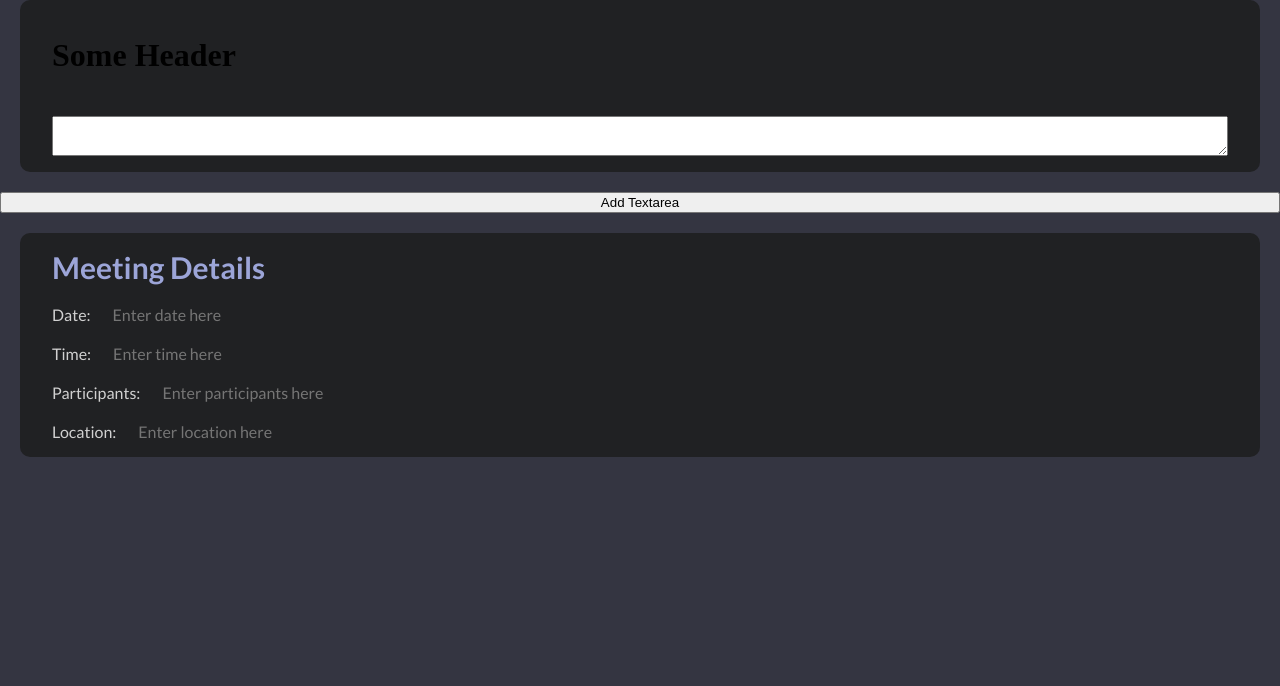
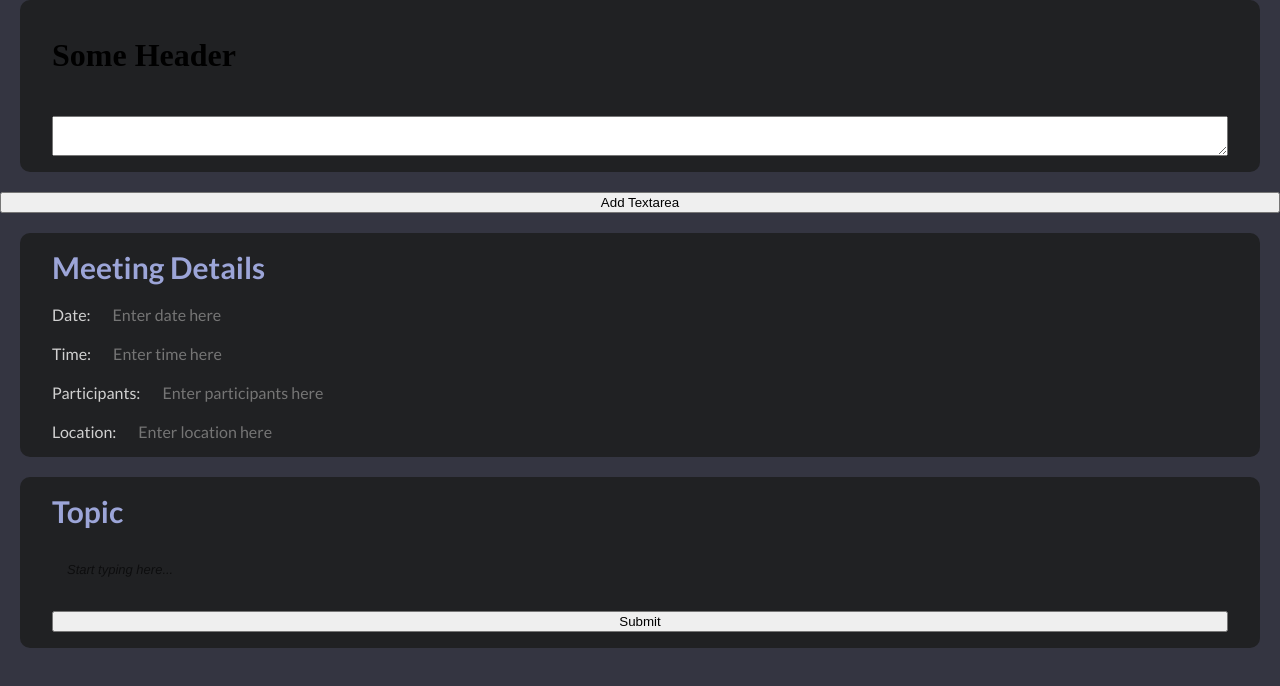
Before and after one commit to Jaywhisker/Satiscribble-UI, a Next.js app: page /centerArea in a window 1280 px wide. Shown: the top 686 px of the page. Built offline with nearby package versions, Linux system fonts and the light colour scheme.

Commit message:
Started working with reactquill

```diff
--- a/package.json
+++ b/package.json
@@ -11,8 +11,10 @@
   "dependencies": {
     "axios": "^1.6.0",
     "next": "13.5.6",
+    "quill": "^1.3.7",
     "react": "^18",
-    "react-dom": "^18"
+    "react-dom": "^18",
+    "react-quill": "^2.0.0"
   },
   "devDependencies": {
     "@types/node": "^20",
--- /dev/null
+++ b/src/components/ReactQuill.tsx
@@ -0,0 +1,45 @@
+import React, { useState, useEffect } from "react";
+import dynamic from "next/dynamic";
+import styles from "@/styles/components/DynamicTextArea.module.css";
+
+// Since ReactQuill relies on the global document object, we need to import it dynamically
+const ReactQuill = dynamic(() => import("react-quill"), {
+  ssr: false,
+  loading: () => <p>Loading ...</p>,
+});
+
+// MyEditor component
+function MyEditor({ onContentChange }) {
+  const [value, setValue] = useState("");
+
+  const handleChange = (content, delta, source, editor) => {
+    setValue(editor.getHTML());
+    if (onContentChange) {
+      onContentChange(editor.getHTML()); // Call the passed callback function
+    }
+  };
+
+  const modules = {
+    toolbar: false, // This will hide the toolbar
+  };
+
+  const quillStyles = {
+    ".ql-editor::before": {
+      content: "attr(data-placeholder)",
+      color: "#999", // Change this to your desired placeholder color
+    },
+  };
+
+  return (
+    <ReactQuill
+      value={value}
+      onChange={handleChange}
+      modules={modules}
+      placeholder="Start typing here..."
+      style={quillStyles}
+      className={styles.meetingBlockTextFieldText}
+    />
+  );
+}
+
+export default MyEditor;
--- /dev/null
+++ b/src/components/TextAreaUsingQuill.tsx
@@ -0,0 +1,27 @@
+// pages/index.js
+import React, { useState } from "react";
+import MyEditor from "@/components/ReactQuill";
+import styles from "@/styles/components/DynamicTextArea.module.css";
+
+function TextAreaQuill() {
+  const [editorContent, setEditorContent] = useState("");
+
+  const handleContentChange = (content) => {
+    setEditorContent(content);
+  };
+
+  const handleSubmit = () => {
+    console.log(editorContent);
+    // You can send 'editorContent' to the backend here
+  };
+
+  return (
+    <div className={styles.container}>
+      <h1 className={styles.blockHeader}>Topic</h1>
+      <MyEditor onContentChange={handleContentChange} />
+      <button onClick={handleSubmit}>Submit</button>
+    </div>
+  );
+}
+
+export default TextAreaQuill;
--- a/src/pages/_app.tsx
+++ b/src/pages/_app.tsx
@@ -1,6 +1,7 @@
 import "@/styles/globals.css";
 import "@/styles/colors.css";
 import "@/styles/text.css";
+import "react-quill/dist/quill.bubble.css"; // or the theme you prefer
 
 import type { AppProps } from "next/app";
 
--- a/src/pages/centerArea/index.tsx
+++ b/src/pages/centerArea/index.tsx
@@ -1,6 +1,7 @@
 import React, { useState } from "react";
 import DynamicTextarea from "@/components/DynamicTextArea";
 import MeetingDetailBlocks from "@/components/MeetingDetailBlocks";
+import TextAreaQuill from "@/components/TextAreaUsingQuill";
 
 function App() {
   const [textareas, setTextareas] = useState([{}]);
@@ -16,6 +17,7 @@ function App() {
       ))}
       <button onClick={handleAddTextarea}>Add Textarea</button>{" "}
       <MeetingDetailBlocks />
+      <TextAreaQuill />
     </div>
   );
 }
--- a/src/styles/globals.css
+++ b/src/styles/globals.css
@@ -9,3 +9,9 @@ body{
 p{
   font-family: lato;
 }
+
+li{
+  font-family: lato;
+  font-size: var(--psize);
+
+}
```
Also changed, not shown: 1 other file (tests, documents, lock files or other folders).
